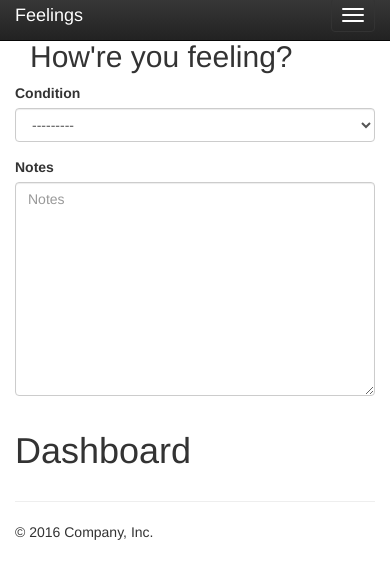
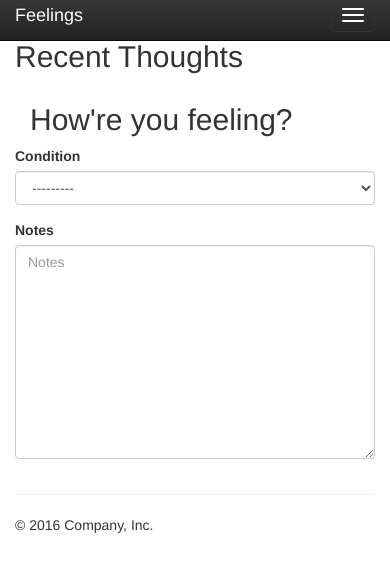
Before and after one commit to ojhadibyanshu92/livestream-django-feeling, a Django app: template feeling/templates/users/dashboard.html in a window 390 px wide. Shown: the top 579 px of the page. Run offline with Django 3.2, Linux system fonts and the light colour scheme; the template is opened without the code that fills it, so the values that code supplies are empty; parts of the project's set-up code (start-up, migrations or seed data) failed here and were passed over; some libraries are stand-ins or nearby versions.

Commit message:
Shoving Filling on Dashboard

```diff
--- a/feeling/templates/users/dashboard.html
+++ b/feeling/templates/users/dashboard.html
@@ -3,13 +3,21 @@
 {% load thoughts_tags %}
 {% block title %}Dashboard | {{block.super}}{% endblock %}
  {% block content %}}
-<style>
-    /*.container{*/
-    /*    padding-top: 10px;*/
-    /*}*/
-</style>
+
 <div class="container">
-    {% thought_form %}
-    <h1>Dashboard</h1>
+    <div class="row">
+        <div class="col-md-6">
+            <h2>Recent Thoughts</h2>
+            <ul>
+                {% for thought in user.thoughts.all %}
+                <l1>{{thought.get_condition_display}}</l1><br>
+                {% endfor %}
+            </ul>
+        </div>
+        <div class="col-md-6">
+          {% thought_form %}
+   </div>
+    </div>
 </div>
+
 {% endblock %}
--- a/feeling/thoughts/models.py
+++ b/feeling/thoughts/models.py
@@ -33,3 +33,6 @@ class Thought(models.Model):
 
         def __str__(self):
             return '{}:{}'.format(self.recorded_at.strftime('%Y-%m-%d %H:%M:%S'),self.get_condition_display())
+
+        class Meta:
+            ordering = ['-recorded_at']
--- a/feeling/users/urls.py
+++ b/feeling/users/urls.py
@@ -2,7 +2,7 @@ from django.conf.urls import url,include
 from . import views
 
 urlpatterns =[
-    url(r'^dashboard/$',views.dashboard,name='dashboard'),
+    url(r'^dashboard/$',views.Dashboard.as_view(),name='dashboard'),
     url(r'^logout/$',views.LogoutView.as_view(),name='logout'),
     url(r'^signup/$',views.SignupView.as_view(),name='signup'),
     url('^',include('django.contrib.auth.urls'))
```
Also changed, not shown: feeling/users/views.py (+21 -10 lines), feeling/db.sqlite3.
